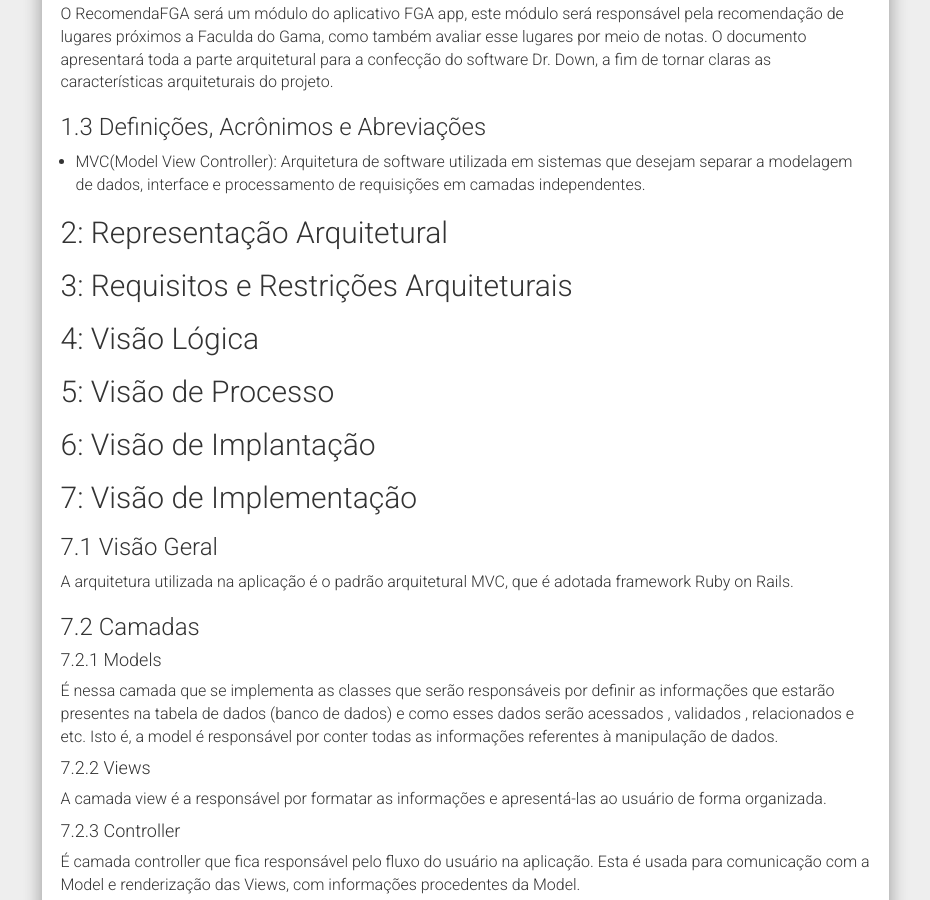
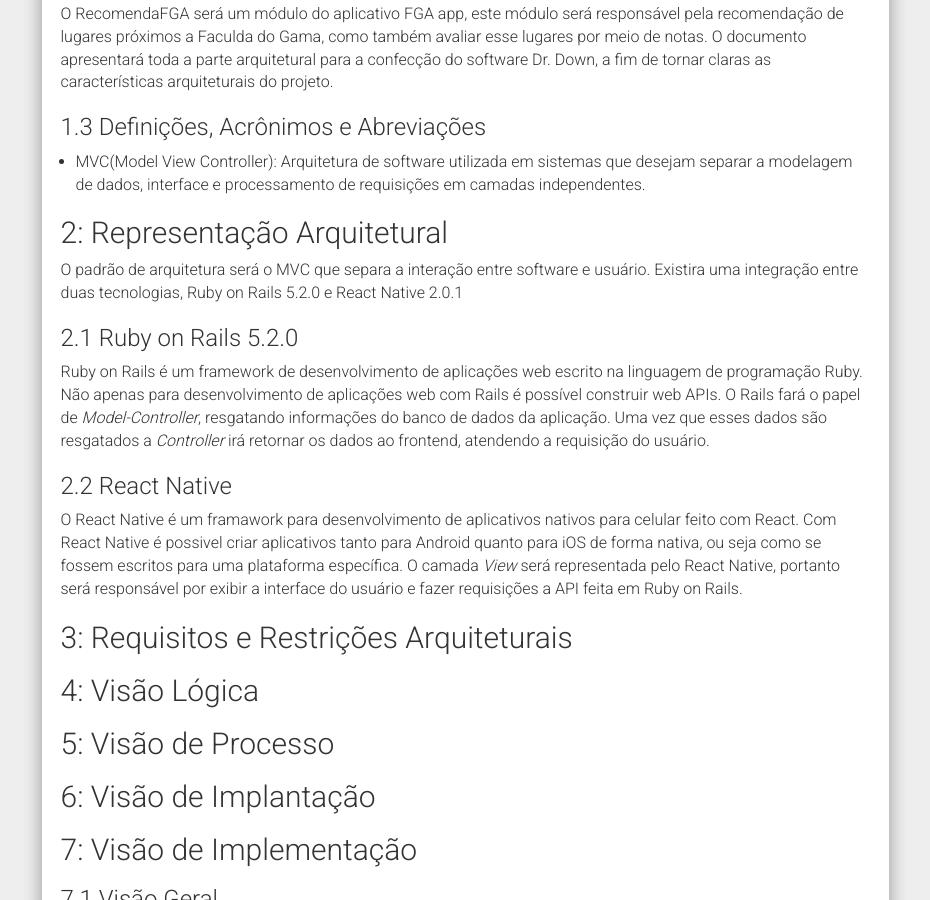
Before and after one commit to fga-eps-mds/2018.2-IndicaAi, a Jekyll site: the page built from docs/ARCHITECTURE_DOCUMENT.md, in a window 1280 px wide and 900 px high, scrolled down 1095 px. Shown: the whole window, without its empty margins (321-1251 px from the left). Built offline with Jekyll 4.4.1, drawn with Linux system fonts in a browser that asks for light colours; nearby versions of some CDN libraries; our own code applies the rules of GitHub Pages for plain Markdown files.

Commit message:
#9 - Adding Representação Arquitetural to Documento de Visão

```diff
--- a/docs/ARCHITECTURE_DOCUMENT.md
+++ b/docs/ARCHITECTURE_DOCUMENT.md
@@ -49,6 +49,13 @@ O RecomendaFGA será um módulo do aplicativo FGA app, este módulo será respon
 - MVC(Model View Controller): Arquitetura de software utilizada em sistemas que desejam separar a modelagem de dados, interface e processamento de requisições em camadas independentes.
 
 ## 2: Representação Arquitetural
+  O padrão de arquitetura será o MVC que separa a interação entre software e usuário. Existira uma integração entre duas tecnologias, Ruby on Rails 5.2.0 e React Native 2.0.1
+
+### 2.1 Ruby on Rails 5.2.0
+  Ruby on Rails é um framework de desenvolvimento de aplicações web escrito na linguagem de programação Ruby. Não apenas para desenvolvimento de aplicações web com Rails é possível construir web APIs. O Rails fará o papel de *Model-Controller*, resgatando informações do banco de dados da aplicação. Uma vez que esses dados são resgatados a *Controller* irá retornar os dados ao frontend, atendendo a requisição do usuário.
+
+### 2.2 React Native
+  O React Native é um framawork para desenvolvimento de aplicativos nativos para celular feito com React. Com React Native é possivel criar aplicativos tanto para Android quanto para iOS de forma nativa, ou seja como se fossem escritos para uma plataforma específica. O camada *View* será representada pelo React Native, portanto será responsável por exibir a interface do usuário e fazer requisições a API feita em Ruby on Rails.
 
 ## 3:  Requisitos e Restrições Arquiteturais
 
```
